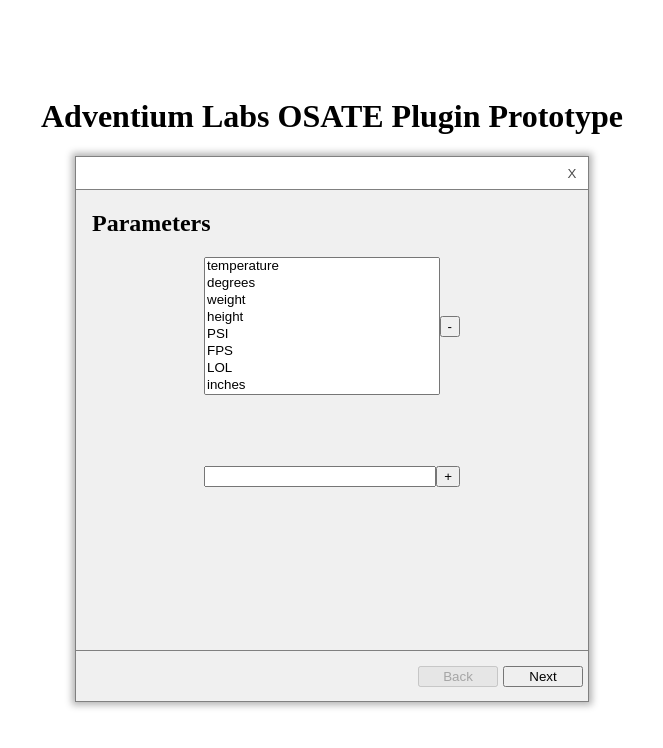
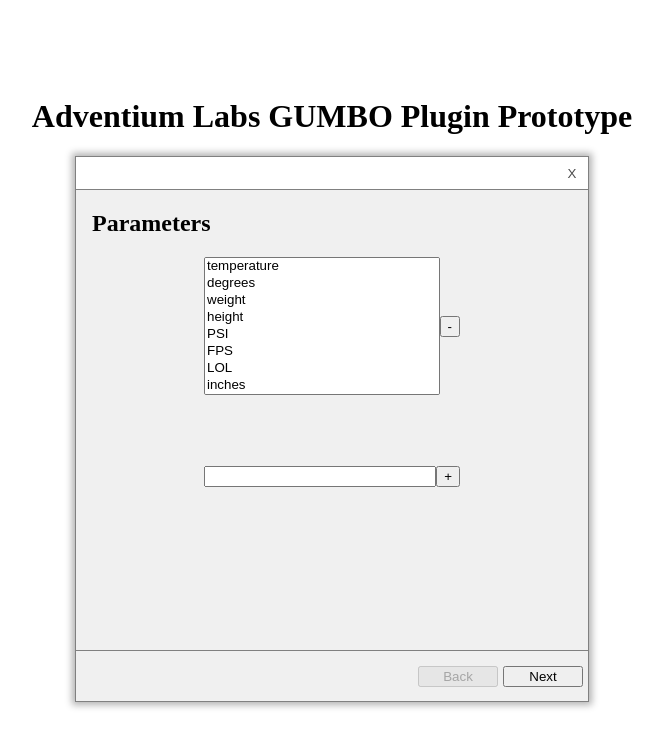
Before and after one commit to RileyAbr/CSCI445-Adventium-2021, a React (Create React App) app in the folder ui-prototype/: page / in a window 1280 px wide. Shown: the top 748 px of the page, without its empty margins (308-971 px from the left). Built offline with nearby package versions, Linux system fonts and the light colour scheme.

Commit message:
Update App.js

```diff
--- a/ui-prototype/src/App.js
+++ b/ui-prototype/src/App.js
@@ -50,7 +50,7 @@
                     background: "#ffffff",
                 }}
             >
-                <h1 style={{ marginTop: 0 }}>Adventium Labs OSATE Plugin Prototype</h1>
+                <h1 style={{ marginTop: 0 }}>Adventium Labs GUMBO Plugin Prototype</h1>
                 <main
                     style={{
                         display: "flex",
```
